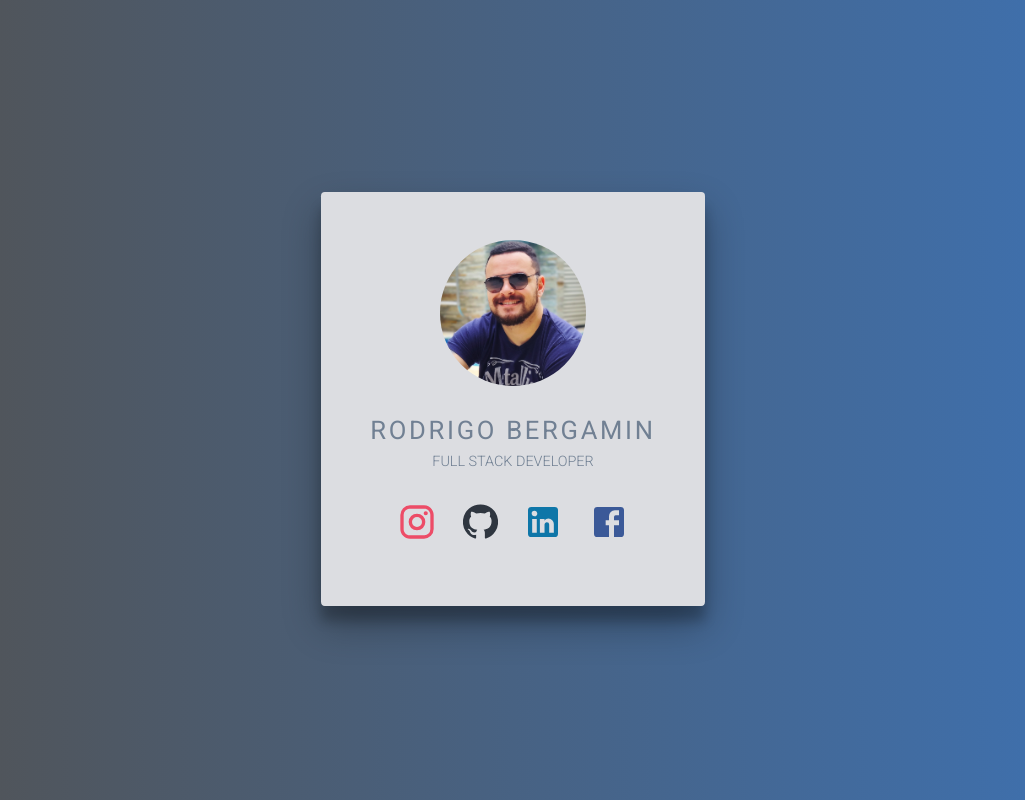
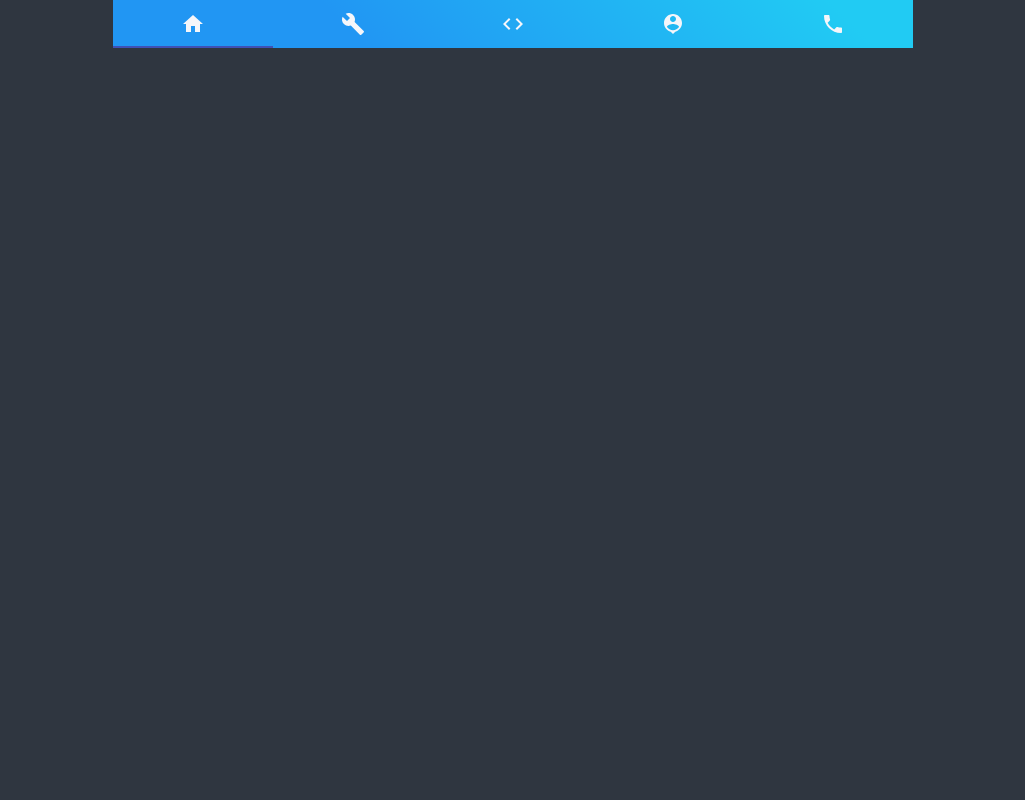
Before and after one commit to rodrigobergamindev/portfolio, a React (Create React App) app in the folder frontend/: page / in a window 1280 px wide. Shown: the whole page, without its empty margins (127-1152 px from the left). Built offline with nearby package versions, Linux system fonts and the light colour scheme.

Commit message:
building navbar

```diff
--- a/frontend/src/components/Header.jsx
+++ b/frontend/src/components/Header.jsx
@@ -1,28 +1,15 @@
 import React from 'react'
-import {Card} from '../style/index.js'
 import avatar from '../assets/avatar.jpg'
 import InstagramIcon from '@material-ui/icons/Instagram';
 import GitHubIcon from '@material-ui/icons/GitHub';
 import LinkedInIcon from '@material-ui/icons/LinkedIn';
 import FacebookIcon from '@material-ui/icons/Facebook';
-
+import Navbar from './Navbar'
 
 export default function Header() {
     return (
-            <Card>
-                    <img src={avatar} alt="perfil"/>
-
-
-                <h1>RODRIGO BERGAMIN</h1>
-            <h3>FULL STACK DEVELOPER</h3>
-
-            <ul>
-                <li><a href="https://www.instagram.com/rodrigo_bergamin/" target="_blank" rel="noopener noreferrer"><InstagramIcon style={{ fontSize: 40, color: '#ED4C67'}}/></a></li>
-                <li><a href="https://github.com/rodrigobergamindev/" target="_blank" rel="noopener noreferrer"><GitHubIcon style={{ fontSize: 35 , color: '#2f3640'}}/></a></li>
-                <li><a href="https://www.linkedin.com/in/rodrigo-bergamin-9b0b111a2/" target="_blank" rel="noopener noreferrer"><LinkedInIcon style={{ fontSize: 40, color: '#0e76a8'}}/></a></li>
-                <li><a href="https://www.facebook.com/rodrigo.bergamin.142/" target="_blank" rel="noopener noreferrer"><FacebookIcon style={{ fontSize: 40, color: '#3b5998'}}/></a></li>
-            </ul>
-
-            </Card>
+            <div>
+                <Navbar/>
+            </div>
     )
 }
--- /dev/null
+++ b/frontend/src/components/Navbar.jsx
@@ -0,0 +1,59 @@
+import React from 'react';
+import { makeStyles } from '@material-ui/core/styles';
+import Paper from '@material-ui/core/Paper';
+import Tabs from '@material-ui/core/Tabs';
+import Tab from '@material-ui/core/Tab';
+
+import PhoneIcon from '@material-ui/icons/Phone';
+import PersonPinIcon from '@material-ui/icons/PersonPin';
+import HomeIcon from '@material-ui/icons/Home';
+import CodeIcon from '@material-ui/icons/Code';
+import BuildIcon from '@material-ui/icons/Build';
+
+
+import { createMuiTheme } from '@material-ui/core/styles';
+
+const theme = createMuiTheme({
+  palette: {
+    primary: {
+      main: '#f5f6fa',
+    },
+  },
+});
+
+
+const useStyles = makeStyles({
+    root: {
+      flexGrow: 1,
+      background: 'linear-gradient(45deg, #2196F3 30%, #21CBF3 90%)',
+      boxShadow: 'none',
+    }
+  });
+
+  export default function IconTabs() {
+    const classes = useStyles();
+    const [value, setValue] = React.useState(0);
+
+    const handleChange = (event, newValue) => {
+      setValue(newValue);
+    };
+
+    return (
+      <Paper square className={classes.root}>
+        <Tabs
+          value={value}
+          onChange={handleChange}
+          variant="fullWidth"
+          indicatorColor="primary"
+          textColor="primary"
+          aria-label="icon tabs example"
+        >
+          <Tab icon={<HomeIcon style={{color: '#f5f6fa'}} />} aria-label="phone" />
+          <Tab icon={<BuildIcon style={{color: '#f5f6fa'}} />} aria-label="favorite" />
+          <Tab icon={<CodeIcon style={{color: '#f5f6fa'}} />} aria-label="person" />
+          <Tab icon={<PersonPinIcon style={{color: '#f5f6fa'}} />} aria-label="person" />
+          <Tab icon={<PhoneIcon style={{color: '#f5f6fa'}} />} aria-label="person" />
+        </Tabs>
+      </Paper>
+    );
+  }
--- a/frontend/src/index.css
+++ b/frontend/src/index.css
@@ -10,5 +10,5 @@
 }
 
 html {
-  background-image: linear-gradient(to right, #525252 , #3d72b4 );
+  background-color: #2f3640;
 }
--- a/frontend/src/style/index.js
+++ b/frontend/src/style/index.js
@@ -6,84 +6,9 @@
 align-items: center;
 justify-content: center;
 flex-wrap: wrap;
-`
-
-const Card = styled.div`
-  box-sizing: border-box;
-  margin-top: 12em;
-  max-width: 450px;
-  color: #718093;
-  padding: 3em;
-
-  @media only screen and (max-width: 600px) {
-   max-width: 300px;
-  }
-
-
-  box-shadow: 0 19px 38px rgba(0,0,0,0.30), 0 15px 12px rgba(0,0,0,0.22);
-
-  background-color:#dcdde1;
-  border-radius: 1%;
-  display:flex;
-  flex-direction: column;
-  align-items: center;
-  justify-content: center;
-
-
-h1{
-  font-weight: 100;
-  letter-spacing: 2.7px;
-  margin-top: 0.6em;
-  text-align: center;
-  font-size: 1.6em;
-  font-weight: 400;
-
-  @media only screen and (max-width: 600px) {
-    font-size: 1.5em;
-   }
-
-}
-
-
-  h3 {
-      font-weight: 300;
-      font-size: 0.9em;
-      margin-top: 0.5em;
-      text-align: center;
-
-      @media only screen and (max-width: 600px) {
-        font-size: 0.9em;
-       }
-  }
-
-
-img {
-  border-radius: 50%;
-  max-width: 9.1em;
-  margin-bottom: 0.9em;
-  z-index: 100;
-}
-
-  ul {
-    margin-top: 1.2em;
-    width: 18em;
-      display:flex;
-     align-items: center;
-     justify-content: center;
-     list-style-type:none;
-
-     li {
-       margin: 0.8em;
-       transition: 1s;
-
-       &:hover {
-        transition: all .5s ease-in-out;
-        transform: scale(1.4);
-       }
-     }
-  }
-
+overflow:hidden;
 `
 
 
-export {Container, Card}
+
+export {Container}
```
